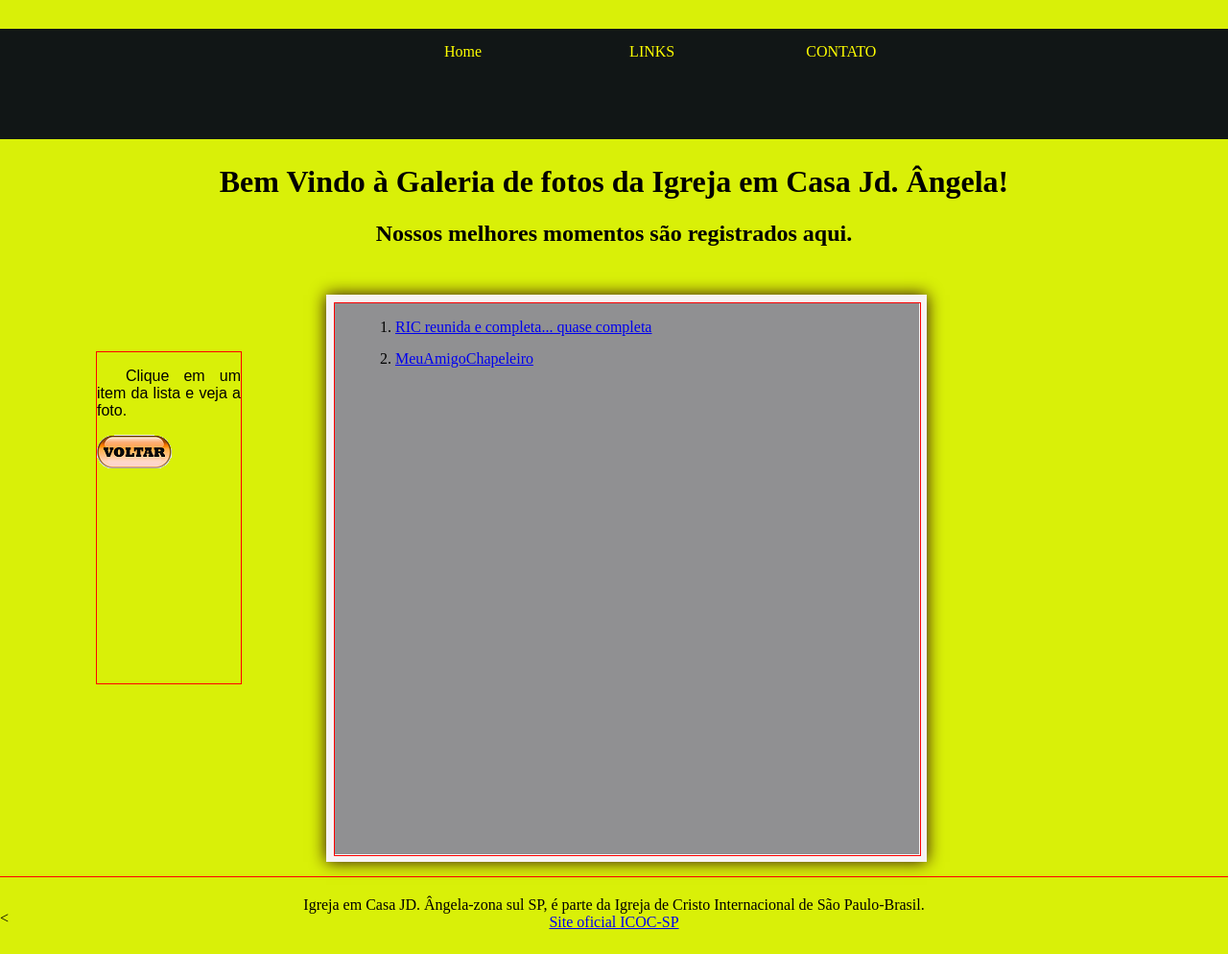
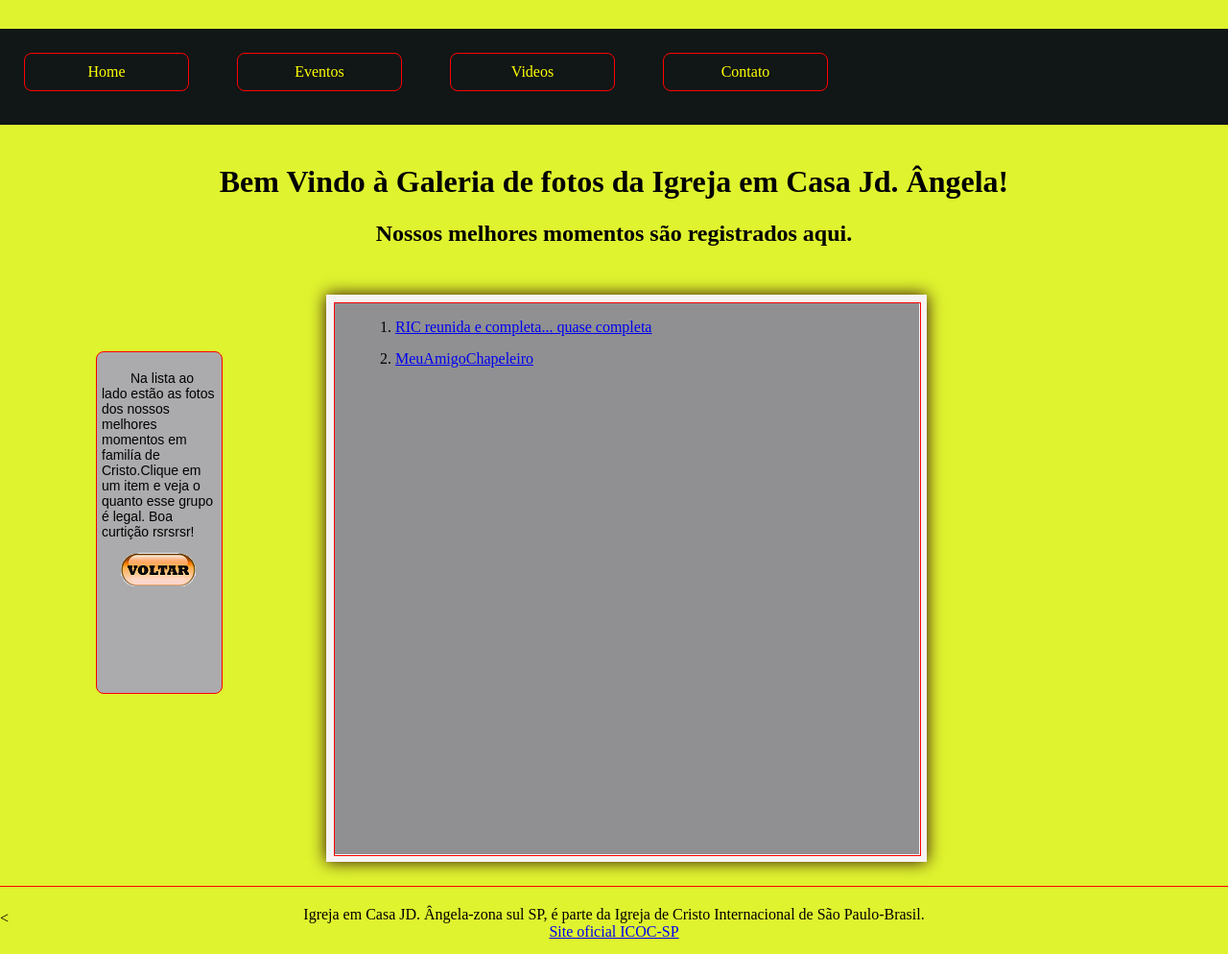
Before and after one commit to GuglielmoTargino/RIC_JD_ANGELA, a PHP site: page /fotos.html in a window 1280 px wide. Shown: the whole page at 96% size. Before the commit the page ends 968 px from the top, so only its background shows below. Run offline with PHP 8.4, Linux system fonts and the light colour scheme.

Commit message:
fim_aside
Finalizada a configuraçaõ do aside

```diff
--- a/fotos.html
+++ b/fotos.html
@@ -35,9 +35,10 @@
         <header id="fachada">
             <nav>
                 <ul>
-                    <li>Home </li>
-                    <li>LINKS</li>
-                    <li>CONTATO </li>
+                    <li>Home</li>
+                    <li>Eventos</li>
+                    <li>Videos</li>
+                    <li>Contato</li>
                 </ul>
             </nav>
 
@@ -63,11 +64,13 @@
 
 
         <aside id="cx-selecao">
-            <p>Clique em um
-                item da lista
-                e veja a foto.
+            <p>Na lista ao lado estão as fotos
+                dos nossos melhores momentos
+                em familía de Cristo.Clique
+                em um item e veja o quanto esse
+                grupo é legal. Boa curtição rsrsrsr!
             </p>
-            <a href="fotos.html" ><img src="images/botao_voltar.png"></a>
+            <a href="fotos.html"><img id="botao-voltar" src="images/botao_voltar.png"></a>
 
 
 
--- a/index.html
+++ b/index.html
@@ -41,9 +41,8 @@
             <nav id="menu">
 
                 <ul type="a" start="4">       <!-- nesta linha, oode ser tambeém ol, lista ordenada-->
-                    <li onmouseover="mudaOculos('images/home.png')" onmouseout="mudaOculos('images/img_cristoX2.jpg')"> <a href="index.html">Home</a></li>
-                    <li onmouseover="mudaOculos('images/especificacoes.png')" onmouseout="mudaOculos('images/img_cristoX2.jpg')"> <a href="index.html">Momentos</a></li>
-                    <li  onmouseover="mudaOculos('images/fotos.png')" onmouseout="mudaOculos('images/img_cristoX2.jpg')"> <a href="index.html">Fotos</a></li>
+                    <li onmouseover="mudaOculos('images/especificacoes.png')" onmouseout="mudaOculos('images/img_cristoX2.jpg')"> <a href="index.html">Eventos</a></li>
+                    <li onmouseover="mudaOculos('images/fotos.png')" onmouseout="mudaOculos('images/img_cristoX2.jpg')"> <a href="index.html">Fotos</a></li>
                     <li onmouseover="mudaOculos('images/multimidia.png')" onmouseout="mudaOculos('images/img_cristoX2.jpg')"> <a href="index.html">Videos</a></li>
                     <li onmouseover="mudaOculos('images/contato.png')" onmouseout="mudaOculos('images/img_cristoX2.jpg')"> <a href="index.html">Contatos</a></li>
                 </ul>
--- a/libraries/stylesheet.css
+++ b/libraries/stylesheet.css
@@ -4,7 +4,7 @@ body{
     width: auto;
     margin: 0px;
     padding: 0px;
-    background-color: rgb(217, 240, 8);
+    background-color: rgb(223, 243, 47);
 }
 header{
     position: absolute;
@@ -25,32 +25,33 @@ ul{
 }
 nav{
     float: left;
-
     background-color: rgb(17, 22, 22);
-   margin-top: 10px;
-   color: yellow;
-   text-align: center;
-   display:block;
+    margin-top: 10px;
+    color: yellow;
+    text-align: center;
+    display:block;
 }
 nav li{
     float: left;
+    border: 1px solid red;
+    border-radius: 8px;
 }
 
 /*smart phone*/
 @media only screen and (max-width: 480px){
-    nav{width: 70%; height: 50px; padding-left: 30%; padding-top: 5px;}
+    nav{width: 100%; height: 50px; padding-top: 5px;}
     nav li{width: 100%;}
 }
 /* tablet*/
 @media only screen and (min-width: 481px) and (max-width: 768px){
-    nav{width: 70%; height: 80px; padding-left: 30%; padding-top: 15px;}
+    nav{width: 100%; height: 80px; padding-top: 15px;}
     nav li{width: 100%;}
 
 }
 /*desktop*/
 @media only screen and (min-width: 769px){
-    nav{width: 70%; height: 100px; padding-left: 30%; padding-top: 15px;}
-    nav li{width: 22%; text-align: center;}
+    nav{width: 100%; height: 100px; }
+    nav li{width: 150px;  padding: 10px;margin: 25px; }
 
 }
 
@@ -76,10 +77,11 @@ figure#moldura img{
 
 }
 p{
-    text-align: justify;
+    text-align:left;
     text-indent: 30px;
     font-family: Arial, Helvetica, sans-serif;
-    font-size: 16px;
+    font-size: 14px;
+
 }
 h1{
     position: relative;
@@ -95,13 +97,19 @@ aside#cx-selecao{
     position: relative;
     border: solid 1px;
     border-color:red;
-    width: 150px;
+    width: 120px;
     height: 345px;
     top: -600px;
     left: 100px;
+    padding: 5px;
+    border-radius: 8px;
+    margin-bottom: 0px;
+    background-color: rgb(171, 171, 173);
+}
 
-    margin-bottom: 0px;
-
+ img#botao-voltar{
+    position: relative;
+    left: 20px;
 }
 footer{
     clear: both;
```
